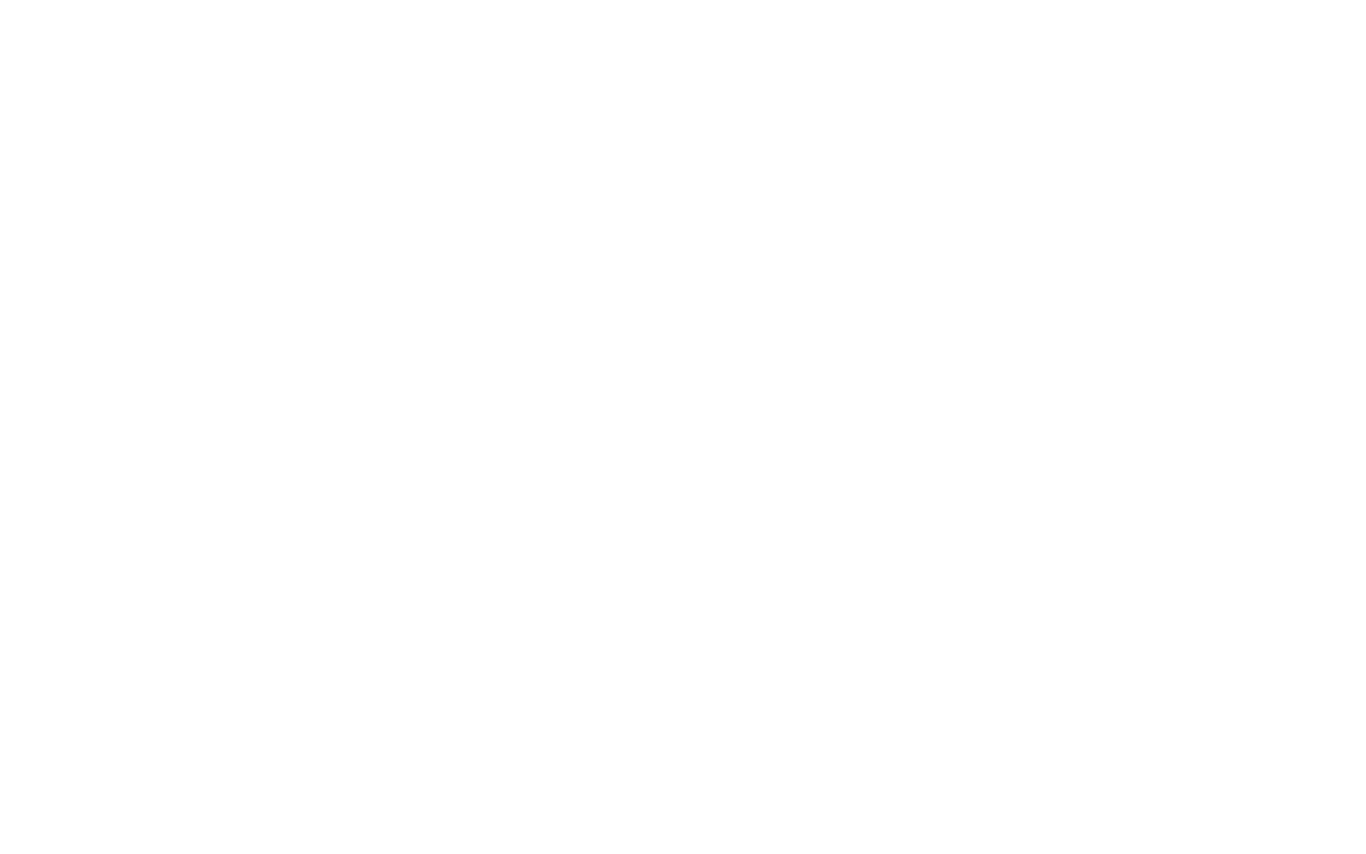
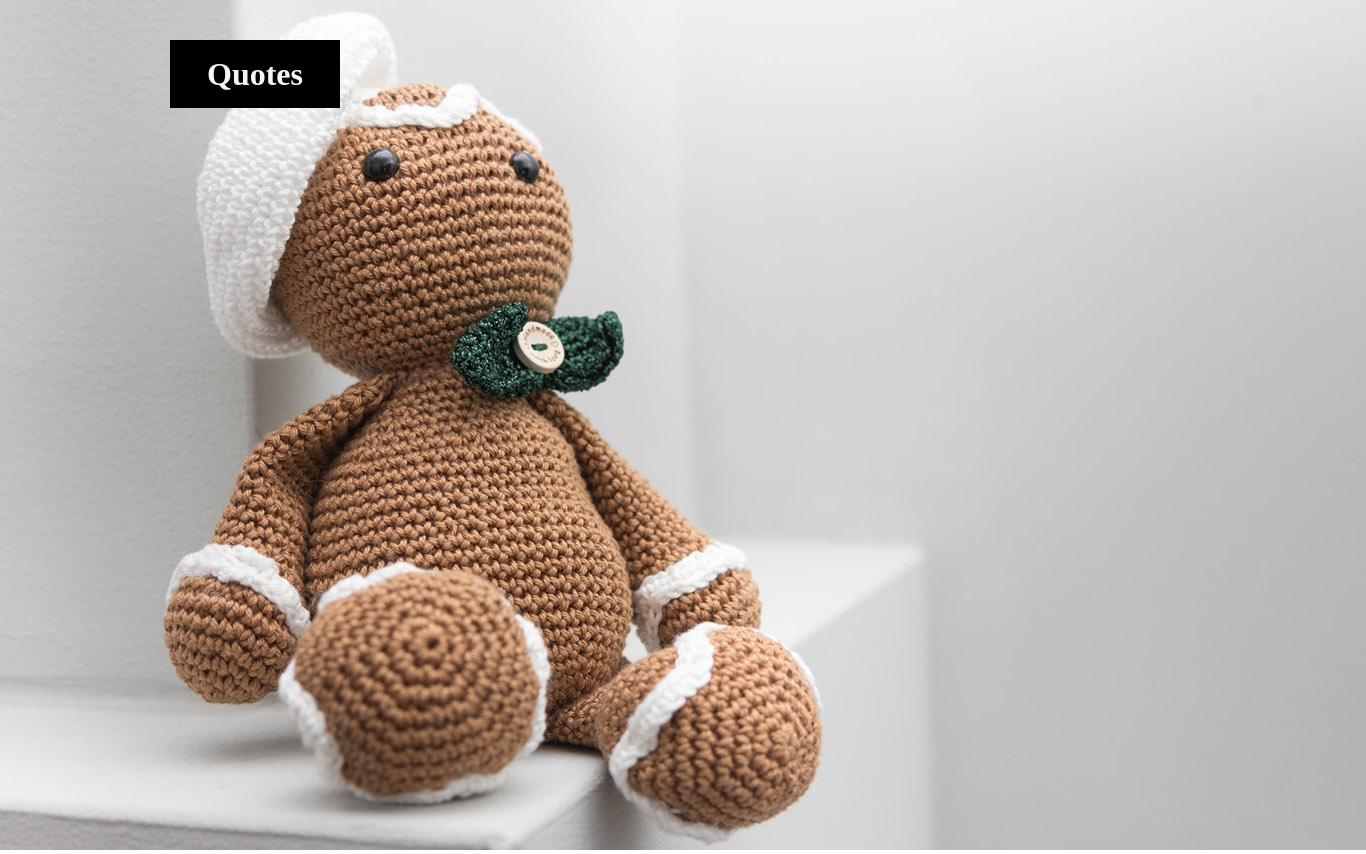
Before and after one commit to Dimitri-F/mock-upIntegration, a website: page index.html in a window 1280 px wide. Shown: the whole page, 1366 px wide, since content can reach past the window. Before the commit the page ends 800 px from the top, so only its background shows below. Drawn offline with Linux system fonts and the light colour scheme.

Commit message:
mise en place de SASS + header avec photo

```diff
--- a/index.html
+++ b/index.html
@@ -4,10 +4,16 @@
     <meta charset="UTF-8">
     <meta http-equiv="X-UA-Compatible" content="IE=edge">
     <meta name="viewport" content="width=device-width, initial-scale=1.0">
-    <link rel="stylesheet" href="css/style.css">
+    <link rel="stylesheet" href="/css/style.css">
     <title>Intégration d'une maquette</title>
 </head>
 <body>
+    <main>
+        <header>
+            <img src="./img/teddybear.jpg" alt="">
+            <h1>Quotes</h1>
+        </header>
+    </main>
 
 </body>
 </html>
--- /dev/null
+++ b/scss/_mixins.scss
@@ -0,0 +1,8 @@
+@mixin pos-absolute($top, $right, $bottom, $left, $x, $y) {
+    position: absolute;
+    top: $top;
+    right: $right;
+    bottom: $bottom;
+    left: $left;
+    transform: translate($x,$y);
+}
--- a/scss/style.scss
+++ b/scss/style.scss
@@ -1,5 +1,34 @@
+@import './variables';
+@import './mixins';
+@import './placeholders';
+
 * {
     box-sizing: border-box;
     margin: 0;
     padding: 0;
 }
+
+main {
+    width: 1366px;
+}
+
+header {
+    width: 100%;
+    height: 850px;
+    position: relative;
+    img {
+        width: 100%;
+        height: 100%;
+    }
+    h1 {
+        background-color: #000;
+        color: #F5F5F5;
+        width: 170px;
+        height: 68px;
+        position: absolute;
+        top: 40px;
+        left: 170px;
+        padding: 16px;
+        text-align: center;
+    }
+}
```
Also changed, not shown: css/style.css, img/clifftop.jpg (added), img/coffeecup.jpg (added), img/couple.jpg (added), img/handshake.jpg (added), img/silence.jpg (added), img/suits.jpg (added), img/teddybear.jpg (added), scss/_placeholders.scss (added), scss/_variables.scss (added), 1 other file.
